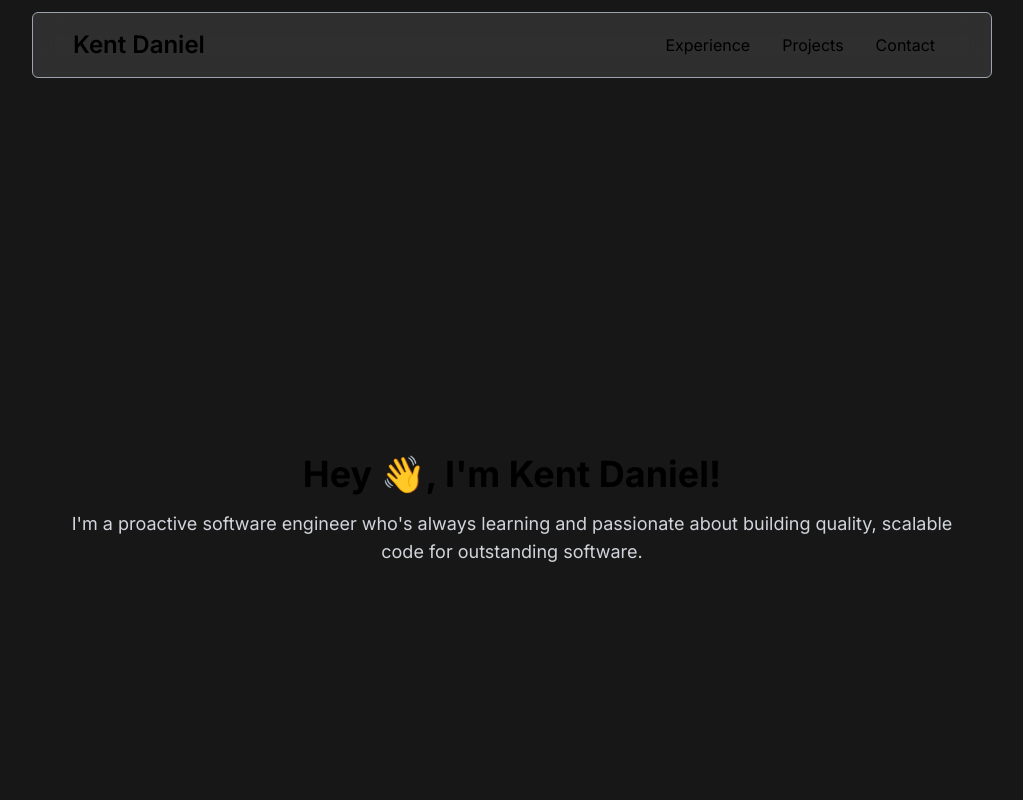
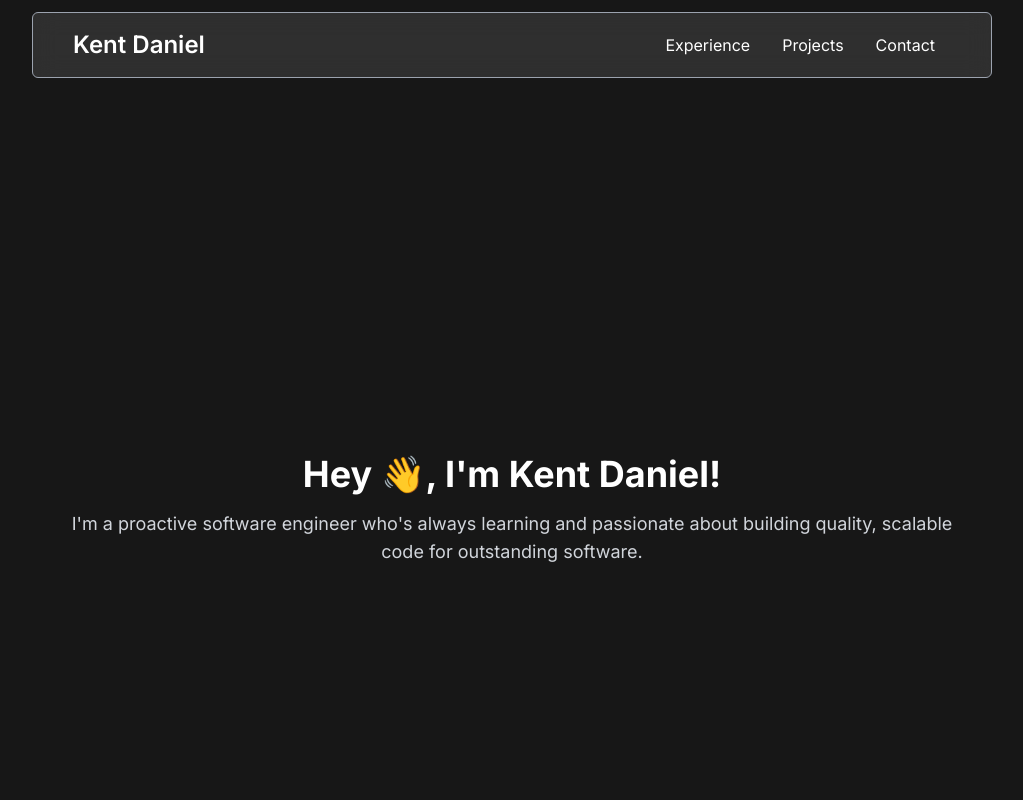
Before and after one commit to kent-daniel/kent-daniel-portfolio, a Next.js app: page / in a window 1280 px wide. Shown: the top 800 px of the page, without its empty margins (128-1151 px from the left). Built offline with nearby package versions, Linux system fonts and the light colour scheme.

Commit message:
change text color

```diff
--- a/app/globals.css
+++ b/app/globals.css
@@ -3,7 +3,7 @@
 @tailwind utilities;
 
 :root {
-  --foreground-rgb: 0, 0, 0;
+  --foreground-rgb: 255, 255, 255;
   --background-start-rgb: 214, 219, 220;
   --background-end-rgb: 255, 255, 255;
 }
```
